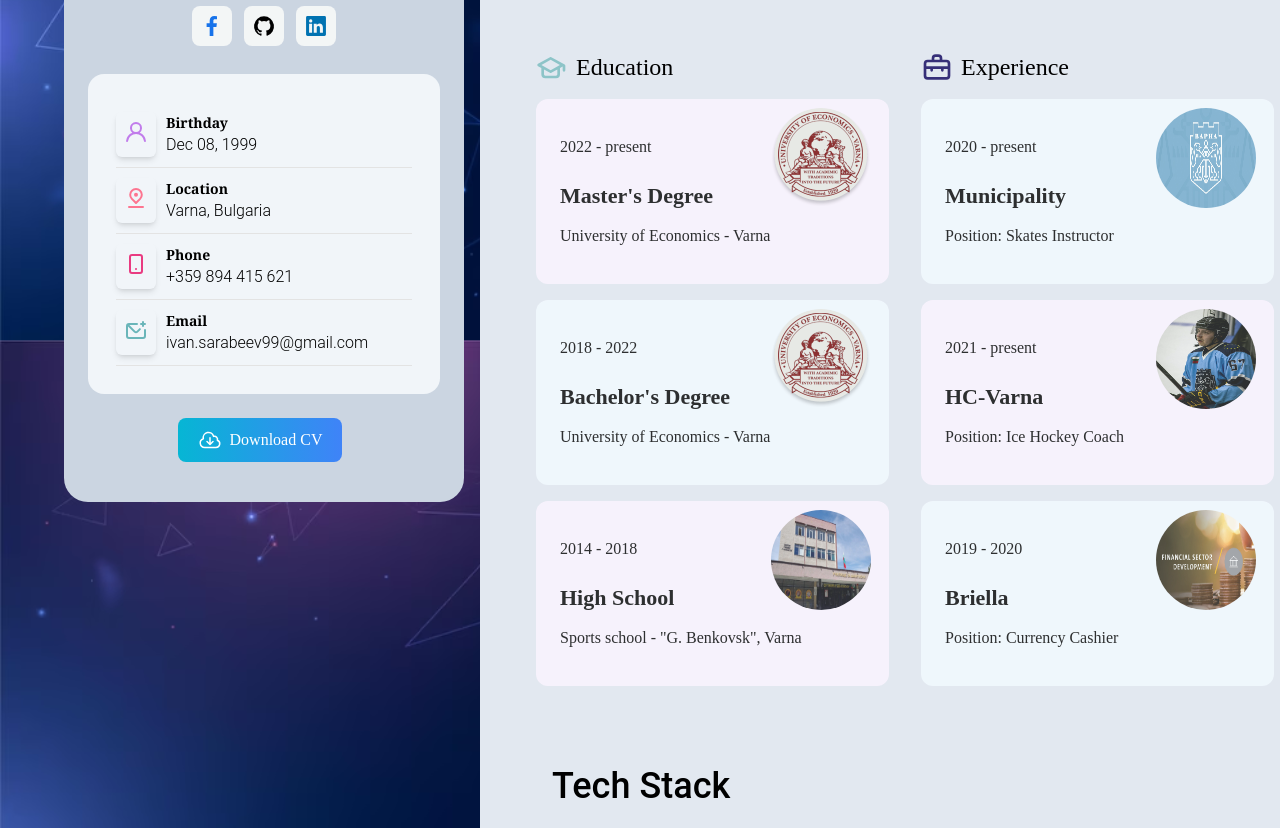
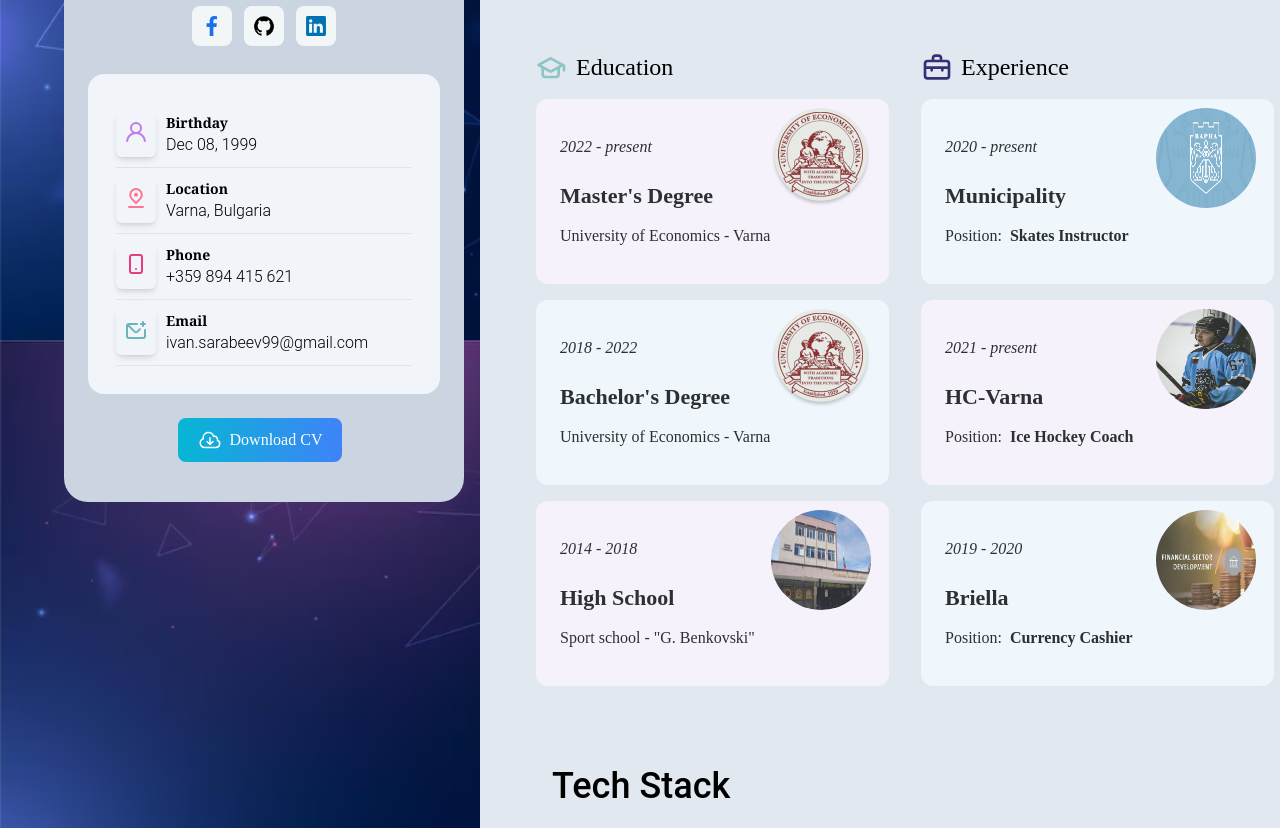
Before and after one commit to IvanSarabeev/React-Portfolio, a React (Create React App) app in the folder react-portfolio/: page /resume in a window 1280 px wide. Shown: the part 513-1341 px from the top of the page. Built offline with nearby package versions, Linux system fonts and the light colour scheme; the HTML template or start-up script is replaced by a standard one.

Commit message:
final/commit.

```diff
--- a/react-portfolio/src/components/Education.jsx
+++ b/react-portfolio/src/components/Education.jsx
@@ -8,7 +8,7 @@ const Education = ({ edu }) => {
         className={`${edu.color} my-3 flex flex-col rounded-[0.75rem] opacity-80 transition-all duration-300 ease-in-out hover:scale-105 hover:rounded-2xl  hover:opacity-100 hover:ring-2 hover:ring-neutral-200 md:my-4`}
       >
         <div className="relative flex flex-col rounded-[0.75rem] p-6">
-          <h4 className="my-2 break-words text-[14px] leading-4 text-[#2686976] md:text-[16px] md:leading-8">
+          <h4 className="my-2 break-words text-[14px] italic leading-4 text-[#2686976] md:text-[16px] md:leading-8">
             {edu.year}
           </h4>
           <h3 className="mt-3 text-[18px] font-semibold capitalize md:mt-2 md:text-[22px]">
--- a/react-portfolio/src/components/Experience.jsx
+++ b/react-portfolio/src/components/Experience.jsx
@@ -4,22 +4,23 @@ const Experience = ({ exp }) => {
   return (
     <div
       key={exp.index}
-      className={`${exp.bgColor} my-4 flex flex-col rounded-[0.75rem] opacity-80 transition-all duration-300 ease-in-out hover:scale-105  hover:rounded-2xl hover:opacity-100 hover:ring-2 hover:ring-neutral-200`}
+      className={`${exp.bgColor} my-3 flex flex-col rounded-[0.75rem] opacity-80 transition-all duration-300 ease-in-out hover:scale-105 hover:rounded-2xl  hover:opacity-100 hover:ring-2 hover:ring-neutral-200 md:my-4`}
     >
       <div className="relative flex flex-col rounded-[0.75rem] p-6">
-        <h4 className="my-2 leading-4 text-[#2686976] md:leading-8">
+        <h4 className="my-2 break-words text-[14px] italic leading-4 text-[#2686976] md:text-[16px] md:leading-8">
           {exp.period}
         </h4>
         <h3 className="mt-3 text-[18px] font-semibold capitalize md:mt-2 md:text-[22px]">
-          {`${exp.company}`}
+          {exp.company}
         </h3>
-        <h5 className="my-2 capitalize leading-6 text-[#2686976] md:leading-8">
-          Position: {exp.title}
+        <h5 className="my-2 flex items-start gap-x-1 capitalize leading-6 text-[#2686976] md:flex-row md:items-center md:gap-x-2 md:leading-8">
+          Position:
+          <h6 className="font-title font-semibold">{exp.title}</h6>
         </h5>
         <img
           src={exp.icon}
           alt={exp.title}
-          className="absolute right-[2%] top-[2%] h-[60px] w-[60px] rounded-full md:right-[5%] md:top-[5%] md:h-[100px] md:w-[100px]"
+          className="absolute right-[3%] top-[5%] h-[60px] w-[60px] rounded-full md:right-[5%] md:top-[5%] md:h-[100px] md:w-[100px]"
         />
       </div>
     </div>
--- a/react-portfolio/src/components/Layout.jsx
+++ b/react-portfolio/src/components/Layout.jsx
@@ -5,7 +5,7 @@ import ProfileCard from "./ProfileCard";
 const Layout = () => {
   return (
     <div className="flex min-h-screen w-auto justify-center lg:flex">
-      <div className="ml-0 w-[400px] flex-1 flex-col lg:ml-16 lg:flex">
+      <div className="ml-0 w-[400px] flex-1 flex-col lg:ml-2 lg:flex xl:ml-16">
         <Header />
         <ProfileCard />
       </div>
--- a/react-portfolio/src/data/data.js
+++ b/react-portfolio/src/data/data.js
@@ -228,7 +228,7 @@ const data = {
             year: "2014 - 2018",
             color: "bg-[#fcf4ff]",
             icon: "../images/sports-school.jpg",
-            establishment: 'Sports school - "G. Benkovsk", Varna'
+            establishment: 'Sport school - "G. Benkovski"'
         }
     ],
     experience: [
--- a/react-portfolio/src/pages/Contacs.jsx
+++ b/react-portfolio/src/pages/Contacs.jsx
@@ -10,7 +10,7 @@ function Contacts() {
       <Layout />
       <div className="mx-auto mt-6 flex flex-col lg:mt-[220px]">
         <Location />
-        <section className="relative z-10 mx-auto mb-8 min-h-screen w-11/12 rounded-3xl bg-slate-200 pb-6 selection:bg-slate-500 selection:text-slate-900 lg:w-[850px]">
+        <section className="relative z-10 mx-auto mb-8 min-h-screen w-11/12 rounded-3xl bg-slate-200 pb-6 selection:bg-slate-500 selection:text-slate-900 lg:w-[750px] xl:w-[850px]">
           <img
             src="../images/blob-haikei.png"
             alt="blob"
--- a/react-portfolio/src/pages/Home.jsx
+++ b/react-portfolio/src/pages/Home.jsx
@@ -11,7 +11,7 @@ const Home = () => {
       <Layout />
       <div className="mx-auto mt-6 flex flex-col lg:mt-[220px]">
         <Location />
-        <section className="mx-auto mb-8 flex min-h-screen w-11/12 flex-col justify-center rounded-3xl bg-slate-200 pb-6 selection:bg-slate-500 selection:text-slate-900 lg:w-[850px]">
+        <section className="mx-auto mb-8 flex min-h-screen w-11/12 flex-col justify-center rounded-3xl bg-slate-200 pb-6 selection:bg-slate-500 selection:text-slate-900 lg:w-[750px] xl:w-[850px]">
           <div className="px-5 pt-12 sm:px-5 md:px-10 lg:px-14">
             <h2 className="relative flex items-center font-heading text-[32px] font-semibold after:absolute after:left-[10rem] after:h-[0.125rem] after:w-[6rem] after:bg-gradient-to-tr after:from-[#1d8cf8] after:to-[#DD2476] sm:after:w-[12rem] md:after:left-[13rem]">
               About Me
--- a/react-portfolio/src/pages/Projects.jsx
+++ b/react-portfolio/src/pages/Projects.jsx
@@ -24,7 +24,7 @@ function Projects() {
       <Layout />
       <div className="mx-auto mt-6 flex w-11/12 flex-col lg:mt-[220px]">
         <Location />
-        <section className="mx-auto mb-8 min-h-screen w-11/12 rounded-3xl bg-slate-200 pb-6 selection:bg-slate-500 selection:text-slate-900 lg:w-[850px]">
+        <section className="mx-auto mb-8 min-h-screen w-11/12 rounded-3xl bg-slate-200 pb-6 selection:bg-slate-500 selection:text-slate-900 lg:w-[750px] xl:w-[850px]">
           <div className="px-5 pt-12 sm:px-5 md:px-10 lg:px-14">
             <h2 className="relative flex items-center font-heading text-[32px] font-semibold after:absolute after:left-[10rem] after:h-[0.125rem] after:w-[6rem] after:bg-gradient-to-tr after:from-[#1d8cf8] after:to-[#DD2476] sm:after:w-[12rem] md:after:left-[13rem]">
               Projects
--- a/react-portfolio/src/pages/Resume.jsx
+++ b/react-portfolio/src/pages/Resume.jsx
@@ -25,14 +25,14 @@ const Resume = () => {
       <Layout />
       <div className="mx-auto mt-6 flex flex-col lg:mt-[220px]">
         <Location />
-        <section className="mx-auto mb-8 flex min-h-screen w-11/12 flex-col justify-center rounded-3xl bg-slate-200 pb-6 selection:bg-slate-500 selection:text-slate-900 lg:w-[850px]">
+        <section className="mx-auto mb-8 flex min-h-screen w-11/12 flex-col justify-center rounded-3xl bg-slate-200 pb-6 selection:bg-slate-500 selection:text-slate-900 lg:w-[750px] xl:w-[850px]">
           <div className="px-5 pt-12 sm:px-5 md:px-10 lg:px-14">
             <h2 className="relative flex items-center font-heading text-[32px] font-semibold after:absolute after:left-[10rem] after:h-[0.125rem] after:w-[6rem] after:bg-gradient-to-tr after:from-[#1d8cf8] after:to-[#DD2476] sm:after:w-[12rem] md:after:left-[13rem]">
               Resume
             </h2>
           </div>
           <article className="px-5 pb-2 sm:px-5 md:px-10 lg:mt-10 lg:px-14 lg:pb-6">
-            <div className="mt-6 grid grid-cols-2 justify-center gap-4 align-middle lg:gap-8">
+            <div className="mt-6 grid grid-cols-1 justify-center gap-4 align-middle sm:grid-cols-2 lg:gap-8">
               <div>
                 <span className="flex items-center gap-x-2 font-title text-2xl">
                   <UilGraduationCap className="h-6 w-6 text-[#8dc4c8] md:h-8 md:w-8" />
```
